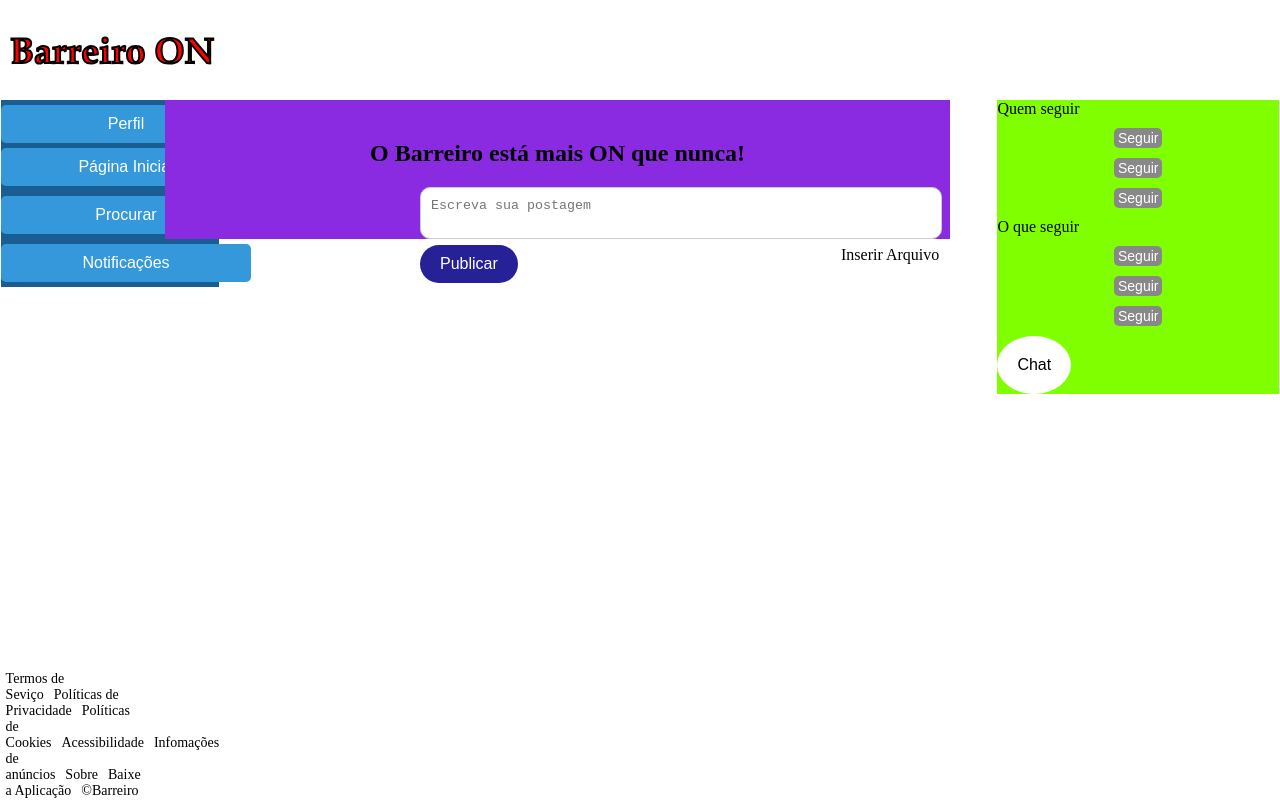
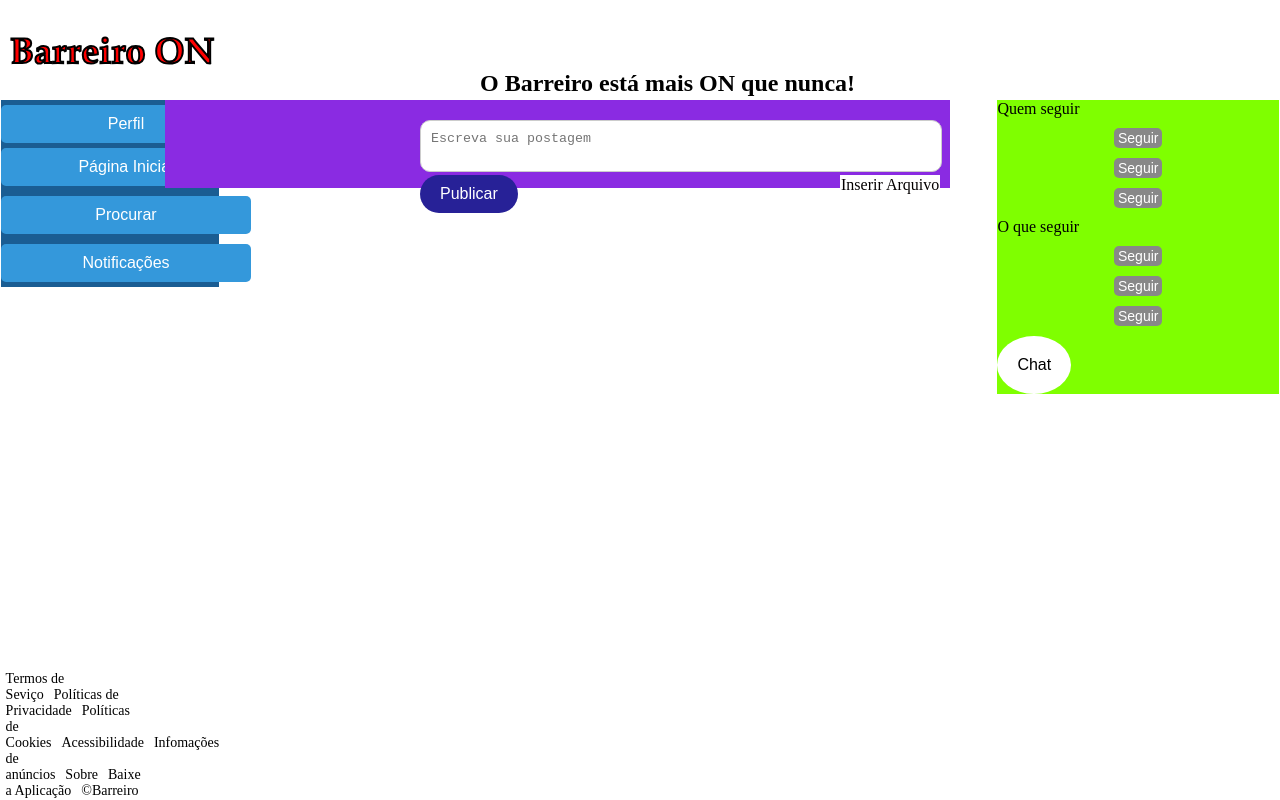
Before and after one commit to Firebit888/Barreiro-ON, a React (Create React App) app: page / in a window 1280 px wide. Built offline with nearby package versions, Linux system fonts and the light colour scheme.

Commit message:
Atualização

```diff
--- a/src/View/Post.js
+++ b/src/View/Post.js
@@ -39,7 +39,7 @@ class Post extends Component {
   render() {
     return (
       <div>
-        <h2>O Barreiro está mais ON que nunca!</h2>
+        <h2 className='vinda'>O Barreiro está mais ON que nunca!</h2>
         <textarea
           className='rounded-textbox'
           value={this.state.message}
--- a/src/View/Style.css
+++ b/src/View/Style.css
@@ -31,7 +31,7 @@
   font-size: 16px;
   cursor: pointer;
   position: fixed; /* Alterado para relativo */
-  top: 245px; /* Ajuste conforme necessário */
+  top: 175px; /* Ajuste conforme necessário */
   left: 420px; /* Ajuste conforme necessário */
   z-index: 1;
 }
@@ -323,7 +323,7 @@ input {
   border-radius: none;
   cursor: pointer;
   position: fixed;
-  top: 245px;
+  top: 175px;
   left: 840px;
   z-index: 1;
 }
@@ -360,3 +360,9 @@ input {
   position: relative; /* Remova a propriedade 'position: relative;' */
   top: 100px; /* Remova essa propriedade ou ajuste conforme necessário */
 }
+
+.vinda {
+  position: fixed;
+  top: 50px;
+  left: 480px;
+}
```
